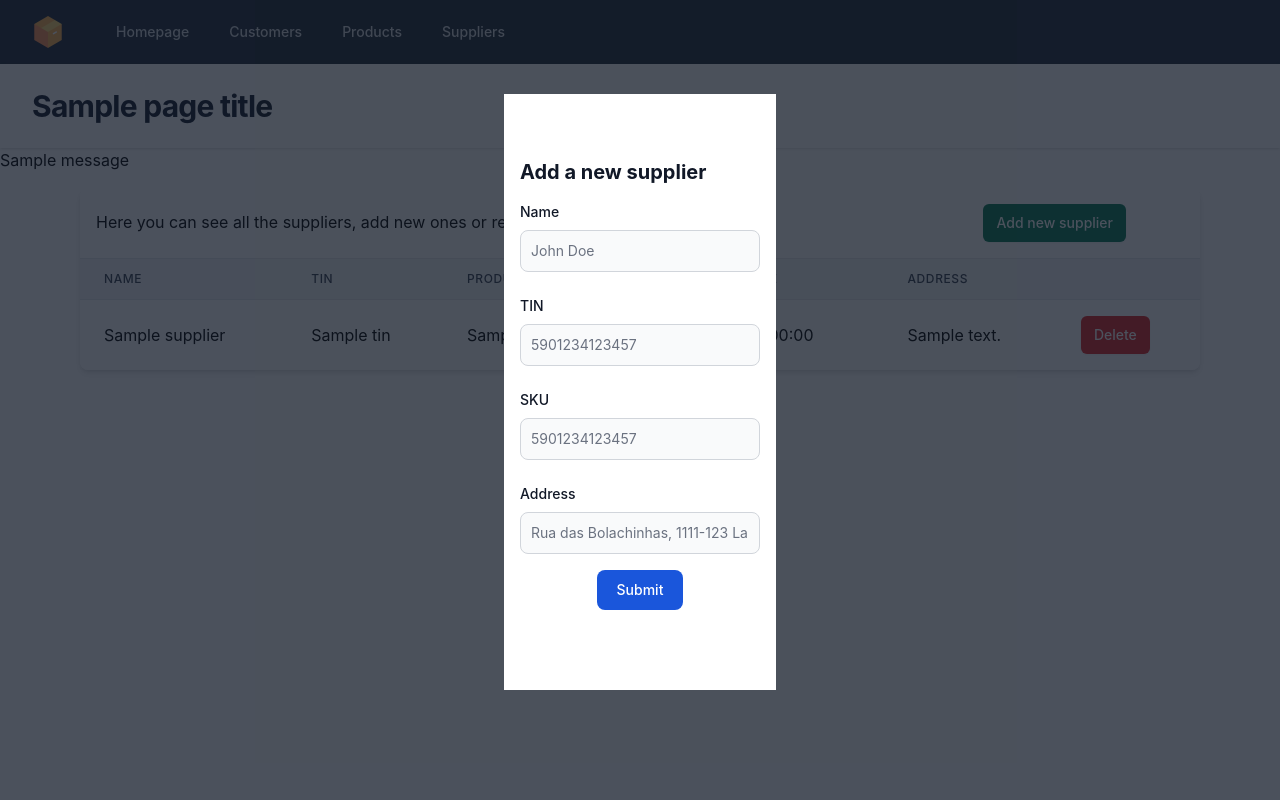
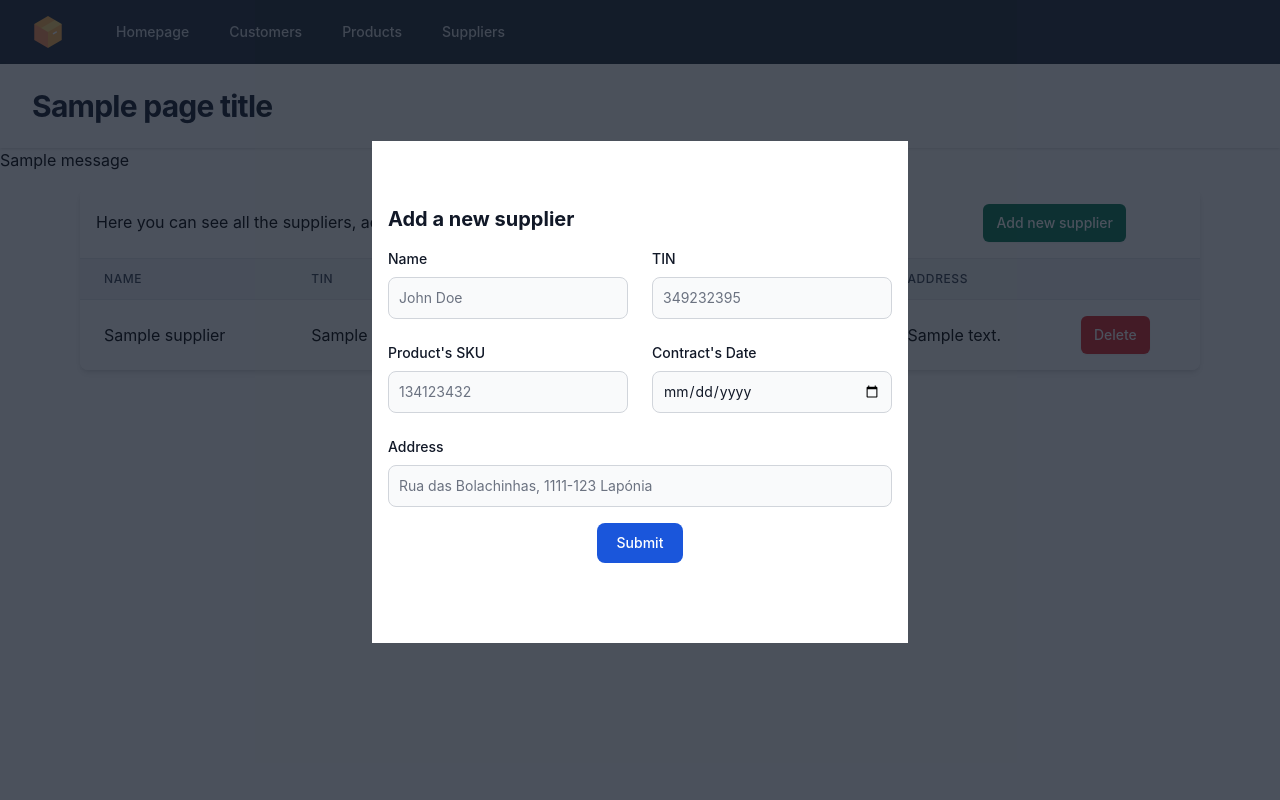
Before and after one commit to joanapeixinho/proj-BD, a Flask app: template app/templates/supplier/supplier.html in a window 1280 px wide, after a click on "Add new supplier". Run offline with Flask 3, Linux system fonts and the light colour scheme; the template is opened without the code that fills it: most values are stand-ins (such as "Sample title", 1, 10 or a date in 2020); one stand-in notice (Sample message) is shown; style sheets or scripts are compiled from the project's sources; some libraries are stand-ins or nearby versions.

Commit message:
supplier is back, back again

```diff
--- a/app/app.py
+++ b/app/app.py
@@ -143,11 +143,12 @@ def delete_customer():
             log.debug(f"Deleted {cur.rowcount} rows.")
 
     return redirect('/customers')
-
 # SUPPLIERS PAGE
 @app.route("/suppliers", methods=("GET",))
 def suppliers():
     """Show the suppliers page."""
+
+    messages = get_flash_messages()
 
     with pool.connection() as conn:
         cur = conn.cursor(row_factory=namedtuple_row)
@@ -166,25 +167,39 @@ def suppliers():
     ):
         return jsonify(cur)
 
-    return render_template("supplier/supplier.html", current_page="suppliers", page_title="Suppliers", suppliers=cur, session=session , cart_items=cart_items )
+    return render_template("supplier/supplier.html", current_page="suppliers", page_title="Suppliers", suppliers=cur, messages=messages)
 
-# CREATE SUPPLIER
+
 @app.route('/create-supplier', methods=['POST'])
 def create_supplier():
+
     # Obtenha os dados do formulário enviado
     TIN = request.form.get('TIN')
     name = request.form.get('name')
     address = request.form.get('address')
-    # deve-se escolher um SKU de um produto existente (listamos os produtos a procurar por sku ou nome)
     SKU = request.form.get('SKU')
     date = request.form.get('date')
 
     with pool.connection() as conn:
         with conn.cursor(row_factory=namedtuple_row) as cur:
-            cur.execute("INSERT INTO supplier (TIN, name, address, SKU, date) VALUES (%(supp_no)s, %(name)s, %(address)s, %(SKU)s, %(date)s)", {"TIN": TIN, "name": name, "address": address, "SKU": SKU, "date": date})
-            log.debug(f"Inserted {cur.rowcount} rows.")
+            while True:
+
+                cur.execute("SELECT TIN FROM supplier WHERE TIN = %(TIN)s", {"TIN": TIN})
+                if cur.fetchone() != None:
+                    flash("TIN already registed. Supplier not created.")
+                    break
+
+                cur.execute("SELECT SKU FROM product WHERE SKU = %(SKU)s", {"SKU": SKU})
+                if cur.fetchone() == None:
+                    flash("SKU does not exist. Supplier not created.")
+                    break
+
+                cur.execute("INSERT INTO supplier (TIN, name, address, SKU, date) VALUES (%(TIN)s, %(name)s, %(address)s, %(SKU)s, %(date)s)", {"TIN": TIN, "name": name, "address": address, "SKU": SKU, "date": date})
+                log.debug(f"Inserted {cur.rowcount} rows.")
+                break
 
     return redirect('/suppliers')
+
 
 # DELETE SUPPLIER
 @app.route('/delete-supplier', methods=['POST'])
@@ -192,6 +207,7 @@ def delete_supplier():
     TIN = request.form['TIN']
     with pool.connection() as conn:
         with conn.cursor(row_factory=namedtuple_row) as cur:
+            cur.execute("DELETE FROM delivery WHERE TIN = %(TIN)s", {"TIN": TIN})
             cur.execute("DELETE FROM supplier WHERE TIN = %(TIN)s", {"TIN": TIN})
 
             log.debug(f"Deleted {cur.rowcount} rows.")
@@ -449,56 +465,5 @@ def login():
         return render_template('customer/login.html', current_page="login", page_title="login", message=message)
 
 
-# @app.route("/accounts/<account_number>/update", methods=("GET", "POST"))
-# def account_update(account_number):
-#     """Update the account balance."""
-
-#     with pool.connection() as conn:
-#         with conn.cursor(row_factory=namedtuple_row) as cur:
-#             account = cur.execute(
-#                 """
-#                 SELECT account_number, branch_name, balance
-#                 FROM account
-#                 WHERE account_number = %(account_number)s;
-#                 """,
-#                 {"account_number": account_number},
-#             ).fetchone()
-#             log.debug(f"Found {cur.rowcount} rows.")
-#here its professor's code
-
-#     if request.method == "POST":
-#         balance = request.form["balance"]
-
-#         error = None
-
-#         if not balance:
-#             error = "Balance is required."
-#             if not balance.isnumeric():
-#                 error = "Balance is required to be numeric."
-
-#         if error is not None:
-#             flash(error)
-#         else:
-#             with pool.connection() as conn:
-#                 with conn.cursor(row_factory=namedtuple_row) as cur:
-#                     cur.execute(
-#                         """
-#                         UPDATE account
-#                         SET balance = %(balance)s
-#                         WHERE account_number = %(account_number)s;
-#                         """,
-#                         {"account_number": account_number, "balance": balance},
-#                     )
-#                 conn.commit()
-#             return redirect(url_for("account_index"))
-
-#     return render_template("account/update.html", account=account)
-
-# @app.route("/ping", methods=("GET",))
-# def ping():
-#     log.debug("ping!")
-#     return jsonify({"message": "pong!", "status": "success"})
-
-
 if __name__ == "__main__":
     app.run()
--- a/app/templates/customer/customers.html
+++ b/app/templates/customer/customers.html
@@ -13,7 +13,7 @@
                 Here you can see all the customers, add new ones or remove them.
                 <button data-modal-target="#modal" data-modal-toggle="#modal" type="button"
                   class="inline-flex items-center ml-96 px-3 py-2 text-sm font-medium text-white bg-green-600 border border-transparent rounded-md shadow-sm hover:bg-green-700 focus:outline-none focus:ring-2 focus:ring-offset-2 focus:ring-green-500"
-                  onclick=''> Add new customer</button>
+                  onclick=''>Add new customer</button>
               </caption>
 
               <div id="#modal" tabindex="-1" class="fixed top-0 left-0 right-0 z-50 hidden p-4 overflow-x-hidden overflow-y-auto md:inset-0 h-[calc(100%-1rem)] max-h-full">
@@ -102,7 +102,7 @@
                     <div class="relative bg-white rounded-lg shadow dark:bg-gray-700">
                       <button type="button"
                         class="absolute top-3 right-2.5 text-gray-400 bg-transparent hover:bg-gray-200 hover:text-gray-900 rounded-lg text-sm p-1.5 ml-auto inline-flex items-center dark:hover:bg-gray-800 dark:hover:text-white"
-                        data-modal-hide="popup-modal">
+                        data-modal-hide="popup#{{customer['cust_no']}}">
                         <svg aria-hidden="true" class="w-5 h-5" fill="currentColor" viewBox="0 0 20 20"
                           xmlns="http://www.w3.org/2000/svg">
                           <path fill-rule="evenodd"
@@ -121,7 +121,7 @@
                           delete this customer?</h3>
                         <form method="POST" action="/delete-customer">
                           <input type="hidden" name="cust_no" value="{{customer['cust_no']}}">
-                          <button data-modal-hide="popup-modal" type="submit"
+                          <button type="submit"
                             class="text-white bg-indigo-600 hover:bg-indigo-800 focus:ring-4 focus:outline-none focus:ring-indigo-300 dark:focus:ring-indigo-800 font-medium rounded-lg text-sm inline-flex items-center px-5 py-2.5 text-center mr-2">
                             Yes, I'm sure
                           </button>
--- a/app/templates/supplier/supplier.html
+++ b/app/templates/supplier/supplier.html
@@ -3,6 +3,24 @@
 {% block content %}
 
 <main>
+  {% if messages%}
+  <div class="flex justify-center items-center">
+    {% for message in messages %}
+    <div id="toast-warning" class="flex items-center w-full max-w-xs p-4 mt-4 ml-4 text-gray-500 bg-red-100 rounded-lg shadow dark:text-gray-400 dark:bg-gray-800 border border-black" role="alert">
+        <div class="inline-flex items-center justify-center flex-shrink-0 w-5 h-5 text-red-500 bg-red-100 rounded-lg dark:bg-red-700 dark:text-red-200">
+            <svg aria-hidden="true" class="w-5 h-5" fill="currentColor" viewBox="0 0 20 20" xmlns="http://www.w3.org/2000/svg"><path fill-rule="evenodd" d="M8.257 3.099c.765-1.36 2.722-1.36 3.486 0l5.58 9.92c.75 1.334-.213 2.98-1.742 2.98H4.42c-1.53 0-2.493-1.646-1.743-2.98l5.58-9.92zM11 13a1 1 0 11-2 0 1 1 0 012 0zm-1-8a1 1 0 00-1 1v3a1 1 0 002 0V6a1 1 0 00-1-1z" clip-rule="evenodd"></path></svg>
+            <span class="sr-only">Warning icon</span>
+        </div>
+        <div class="ml-3 text-sm font-normal">{{ message[1] }}</div>
+        <button type="button" class="ml-auto -mx-1.5 -my-1.5 bg-white text-gray-400 hover:text-gray-900 rounded-lg focus:ring-2 focus:ring-gray-300 p-1.5 hover:bg-gray-100 inline-flex h-8 w-8 dark:text-gray-500 dark:hover:text-white dark:bg-gray-800 dark:hover:bg-gray-700" data-modal-hide="toast-warning" aria-label="Close">
+            <span class="sr-only">Close</span>
+            <svg   aria-hidden="true" class="w-5 h-5" fill="currentColor" viewBox="0 0 20 20" xmlns="http://www.w3.org/2000/svg"><path fill-rule="evenodd" d="M4.293 4.293a1 1 0 011.414 0L10 8.586l4.293-4.293a1 1 0 111.414 1.414L11.414 10l4.293 4.293a1 1 0 01-1.414 1.414L10 11.414l-4.293 4.293a1 1 0 01-1.414-1.414L8.586 10 4.293 5.707a1 1 0 010-1.414z" clip-rule="evenodd"></path></svg>
+        </button>
+    </div>
+    {% endfor %}
+  </div>
+  {% endif %}
+
   <div class="p-4 max-w-6xl mx-auto">
     <div class="flex flex-col">
       <div class="overflow-x-auto shadow-md sm:rounded-lg">
@@ -22,17 +40,21 @@
                     <h2 class="mb-4 text-xl font-bold text-gray-900 dark:text-white">Add a new supplier</h2>
                     <form method="POST" action="/create-supplier">
                       <div class="grid gap-4 sm:grid-cols-2 sm:gap-6">
-                        <div class="sm:col-span-2">
+                        <div class="w-full">
                           <label for="name" class="block mb-2 text-sm font-medium text-gray-900 dark:text-white">Name</label>
                           <input type="text" name="name" id="name" class="bg-gray-50 border border-gray-300 text-gray-900 sm:text-sm rounded-lg focus:ring-primary-600 focus:border-primary-600 block w-full p-2.5 dark:bg-gray-700 dark:border-gray-600 dark:placeholder-gray-400 dark:text-white dark:focus:ring-blue-500 dark:focus:border-blue-500" placeholder="John Doe" required>
                         </div>
-                        <div class="sm:col-span-2">
-                          <label for="tin" class="block mb-2 text-sm font-medium text-gray-900 dark:text-white">TIN</label>
-                          <input type="number" name="tin" id="tin" autocomplete="tin" class="bg-gray-50 border border-gray-300 text-gray-900 sm:text-sm rounded-lg focus:ring-primary-600 focus:border-primary-600 block w-full p-2.5 dark:bg-gray-700 dark:border-gray-600 dark:placeholder-gray-400 dark:text-white dark:focus:ring-blue-500 dark:focus:border-blue-500" placeholder="5901234123457" pattern="[0-9]{13}" title="Please enter the SKU in the format 'SKU34923239'" required>
+                        <div class="w-full">
+                          <label for="TIN" class="block mb-2 text-sm font-medium text-gray-900 dark:text-white">TIN</label>
+                          <input type="text" name="TIN" id="TIN" autocomplete="TIN" class="bg-gray-50 border border-gray-300 text-gray-900 sm:text-sm rounded-lg focus:ring-primary-600 focus:border-primary-600 block w-full p-2.5 dark:bg-gray-700 dark:border-gray-600 dark:placeholder-gray-400 dark:text-white dark:focus:ring-blue-500 dark:focus:border-blue-500" placeholder="349232395" pattern="[0-9]+" title="Please enter the TIN in the format '349232395'" required>
                         </div>
-                        <div class="sm:col-span-2">
-                          <label for="sku" class="block mb-2 text-sm font-medium text-gray-900 dark:text-white">SKU</label>
-                          <input type="number" name="sku" id="sku" autocomplete="sku" class="bg-gray-50 border border-gray-300 text-gray-900 sm:text-sm rounded-lg focus:ring-primary-600 focus:border-primary-600 block w-full p-2.5 dark:bg-gray-700 dark:border-gray-600 dark:placeholder-gray-400 dark:text-white dark:focus:ring-blue-500 dark:focus:border-blue-500" placeholder="5901234123457" pattern="[0-9]{13}" title="Please enter the SKU in the format 'SKU34923239'" required>
+                        <div class="w-full">
+                          <label for="SKU" class="block mb-2 text-sm font-medium text-gray-900 dark:text-white">Product's SKU</label>
+                          <input type="text" name="SKU" id="SKU" autocomplete="SKU" class="bg-gray-50 border border-gray-300 text-gray-900 sm:text-sm rounded-lg focus:ring-primary-600 focus:border-primary-600 block w-full p-2.5 dark:bg-gray-700 dark:border-gray-600 dark:placeholder-gray-400 dark:text-white dark:focus:ring-blue-500 dark:focus:border-blue-500" placeholder="134123432" pattern="[A-Z]+\d+" title="Please enter the SKU in the format 'COMP12345'" required>
+                        </div>
+                        <div class="w-full">
+                          <label for="date" class="block mb-2 text-sm font-medium text-gray-900 dark:text-white">Contract's Date</label>
+                          <input type="date" name="date" id="date" class="bg-gray-50 border border-gray-300 text-gray-900 sm:text-sm rounded-lg focus:ring-primary-600 focus:border-primary-600 block w-full p-2.5 dark:bg-gray-700 dark:border-gray-600 dark:placeholder-gray-400 dark:text-white dark:focus:ring-blue-500 dark:focus:border-blue-500" required>
                         </div>
                         <div class="sm:col-span-2">
                           <label for="address" class="block mb-2 text-sm font-medium text-gray-900 dark:text-white">Address</label>
@@ -85,21 +107,21 @@
                   <td class="py-4 px-6">{{ supplier['date'] }}</td>
                   <td class="py-4 px-6">{{ supplier['address'] }}</td>
                   <td class="py-4 px-6">
-                    <button data-modal-target="popup#{{supplier['cust_no']}}"
-                      data-modal-toggle="popup#{{supplier['cust_no']}}"
+                    <button data-modal-target="popup#{{supplier['tin']}}"
+                      data-modal-toggle="popup#{{supplier['tin']}}"
                       class="px-3 py-2 text-sm font-medium text-white bg-red-600 border border-transparent rounded-md shadow-sm hover:bg-red-700 focus:outline-none focus:ring-2 focus:ring-offset-2 focus:ring-red-500"
                       type="button">
                       Delete
                     </button>
                   </td>
                 </tr>
-                <div id="popup#{{supplier['cust_no']}}" tabindex="-1"
+                <div id="popup#{{supplier['tin']}}" tabindex="-1"
                   class="fixed top-0 left-0 right-0 z-50 hidden p-4 overflow-x-hidden overflow-y-auto md:inset-0 h-[calc(100%-1rem)] max-h-full">
                   <div class="relative w-full max-w-md max-h-full">
                     <div class="relative bg-white rounded-lg shadow dark:bg-gray-700">
                       <button type="button"
                         class="absolute top-3 right-2.5 text-gray-400 bg-transparent hover:bg-gray-200 hover:text-gray-900 rounded-lg text-sm p-1.5 ml-auto inline-flex items-center dark:hover:bg-gray-800 dark:hover:text-white"
-                        data-modal-hide="popup-modal">
+                        data-modal-hide="popup#{{supplier['tin']}}">
                         <svg aria-hidden="true" class="w-5 h-5" fill="currentColor" viewBox="0 0 20 20"
                           xmlns="http://www.w3.org/2000/svg">
                           <path fill-rule="evenodd"
@@ -117,13 +139,13 @@
                         <h3 class="mb-5 text-lg font-normal text-gray-500 dark:text-gray-400">Are you sure you want to
                           delete this supplier?</h3>
                         <form method="POST" action="/delete-supplier">
-                          <input type="hidden" name="cust_no" value="{{supplier['cust_no']}}">
+                          <input type="hidden" name="TIN" value="{{supplier['tin']}}">
                           <button data-modal-hide="popup-modal" type="submit"
                             class="text-white bg-indigo-600 hover:bg-indigo-800 focus:ring-4 focus:outline-none focus:ring-indigo-300 dark:focus:ring-indigo-800 font-medium rounded-lg text-sm inline-flex items-center px-5 py-2.5 text-center mr-2">
                             Yes, I'm sure
                           </button>
                         </form>
-                        <button data-modal-hide="popup#{{supplier['cust_no']}}" type="button"
+                        <button data-modal-hide="popup#{{supplier['tin']}}" type="button"
                           class="text-gray-500 bg-white hover:bg-gray-100 focus:ring-4 focus:outline-none focus:ring-gray-200 rounded-lg border border-gray-200 text-sm font-medium px-5 py-2.5 hover:text-gray-900 focus:z-10 dark:bg-gray-700 dark:text-gray-300 dark:border-gray-500 dark:hover:text-white dark:hover:bg-gray-600 dark:focus:ring-gray-600">No,
                           cancel</button>
                       </div>
```
Also changed, not shown: app/templates/test.html (deleted, +0 -71 lines).
